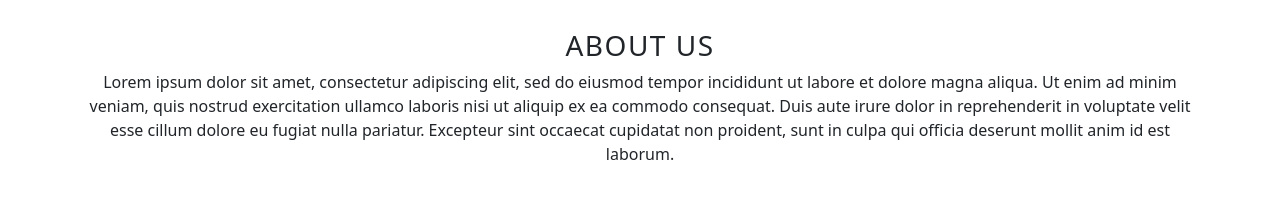
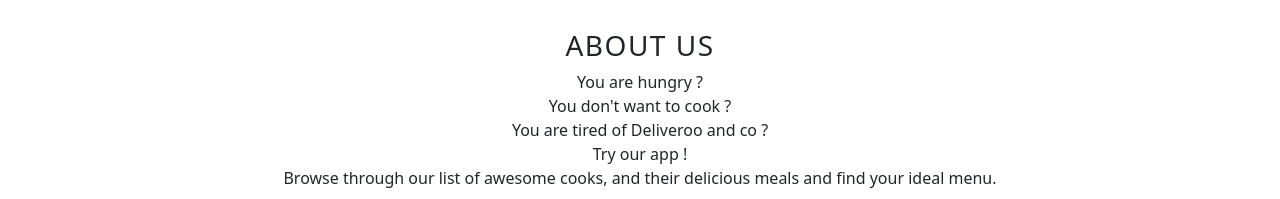
Before and after one commit to meal-next-door/client, a React (Create React App) app: page / in a window 1280 px wide. Shown: the part 601-800 px from the top of the page. Built offline with nearby package versions, Linux system fonts and the light colour scheme; no server answers.

Commit message:
updated the style of the edit meal,  created welcome text for homepage

```diff
--- a/src/pages/EditMeal.js
+++ b/src/pages/EditMeal.js
@@ -108,7 +108,8 @@ function EditMeal(props) {
                         <Form.Group className="mb-3" controlId="formBasicDescription">
                             <Form.Label>Description</Form.Label>
                             <Form.Control type="text" placeholder="Description" value={description}
-                                onChange={(e) => setDescription(e.target.value)} />
+                                onChange={(e) => setDescription(e.target.value)} as="textarea"
+                                placeholder="Describe your meal" style={{ height: '100px' }} />
                         </Form.Group>
                     </Col>
                 </Row>
@@ -178,80 +179,6 @@ function EditMeal(props) {
                 </Row>
             </Form>
         </Container>
-
-        // <div className="EditMeal">
-        //     <h3>Edit your meal</h3>
-
-        //     <form onSubmit={handleFormSubmit}>
-
-        //         <label>Title:</label>
-        //         <input
-        //             type="text"
-        //             name="title"
-        //             value={title}
-        //             onChange={(e) => setTitle(e.target.value)}
-        //             required
-        //         />
-
-        //         <label>Description:</label>
-        //         <textarea
-        //             name="description"
-        //             value={description}
-        //             onChange={(e) => setDescription(e.target.value)}
-        //             required
-        //         />
-
-        //         <Select options={options} value={diet.value} onChange={handleSelect} placeholder="Select special diet" isMulti />
-
-        //         <label>Cuisine:</label>
-        //         <select value={cuisine} onChange={(e) => setCuisine(e.target.value)}>
-        //             <option value="" disabled>Select the cuisine</option>
-        //             <option value="chinese">Chinese</option>
-        //             <option value="french">French</option>
-        //             <option value="greek">Greek</option>
-        //             <option value="indian">Indian</option>
-        //             <option value="italian">Italian</option>
-        //             <option value="japanese">Japanese</option>
-        //             <option value="lebanese">Lebanese</option>
-        //             <option value="mediterranean">Mediterranean</option>
-        //             <option value="mexican">Mexican</option>
-        //             <option value="lebanese">Peruvian</option>
-        //             <option value="lebanese">Spanish</option>
-        //             <option value="thai">Thai</option>
-        //         </select>
-
-        //         <label>Date:</label>
-        //         <input
-        //             type="date"
-        //             name="date"
-        //             value={date}
-        //             onChange={(e) => setDate(e.target.value)}
-        //             required
-        //         />
-
-        //         <label>Cook:</label>
-        //         <input
-        //             type="text"
-        //             name="cook"
-        //             value={cook}
-        //             onChange={(e) => setCook(e.target.value)}
-        //             readOnly
-        //             required
-        //         />
-
-        //         <input
-        //             type="file"
-        //             onChange={(e) => {
-        //                 setImageSelected(e.target.files[0])
-        //             }}
-        //         />
-
-        //         {!isValid && <p>You must fill in all fields to be able to update</p>}
-        //         <button onClick={uploadImage} type="submit" disabled={!isValid}>Update</button>
-        //         <NavLink to={`/meals/${mealId}`}><button>Back to meal details</button></NavLink>
-
-        //     </form>
-        // </div>
     );
 }
 
--- a/src/pages/HomePage.js
+++ b/src/pages/HomePage.js
@@ -28,7 +28,12 @@ function HomePage(props) {
                     }}>
                     About us
                 </h3>
-                <p>Lorem ipsum dolor sit amet, consectetur adipiscing elit, sed do eiusmod tempor incididunt ut labore et dolore magna aliqua. Ut enim ad minim veniam, quis nostrud exercitation ullamco laboris nisi ut aliquip ex ea commodo consequat. Duis aute irure dolor in reprehenderit in voluptate velit esse cillum dolore eu fugiat nulla pariatur. Excepteur sint occaecat cupidatat non proident, sunt in culpa qui officia deserunt mollit anim id est laborum.</p>
+                <p>You are hungry ? <br></br>
+                    You don't want to cook ?<br></br>
+                    You are tired of Deliveroo and co ?<br></br>
+                    Try our app !<br></br>
+                    Browse through our list of awesome cooks, and their delicious meals and find your ideal menu.
+                </p>
             </Container>
 
             <Container className="community" style={{ marginTop: '5rem' }}>
```
